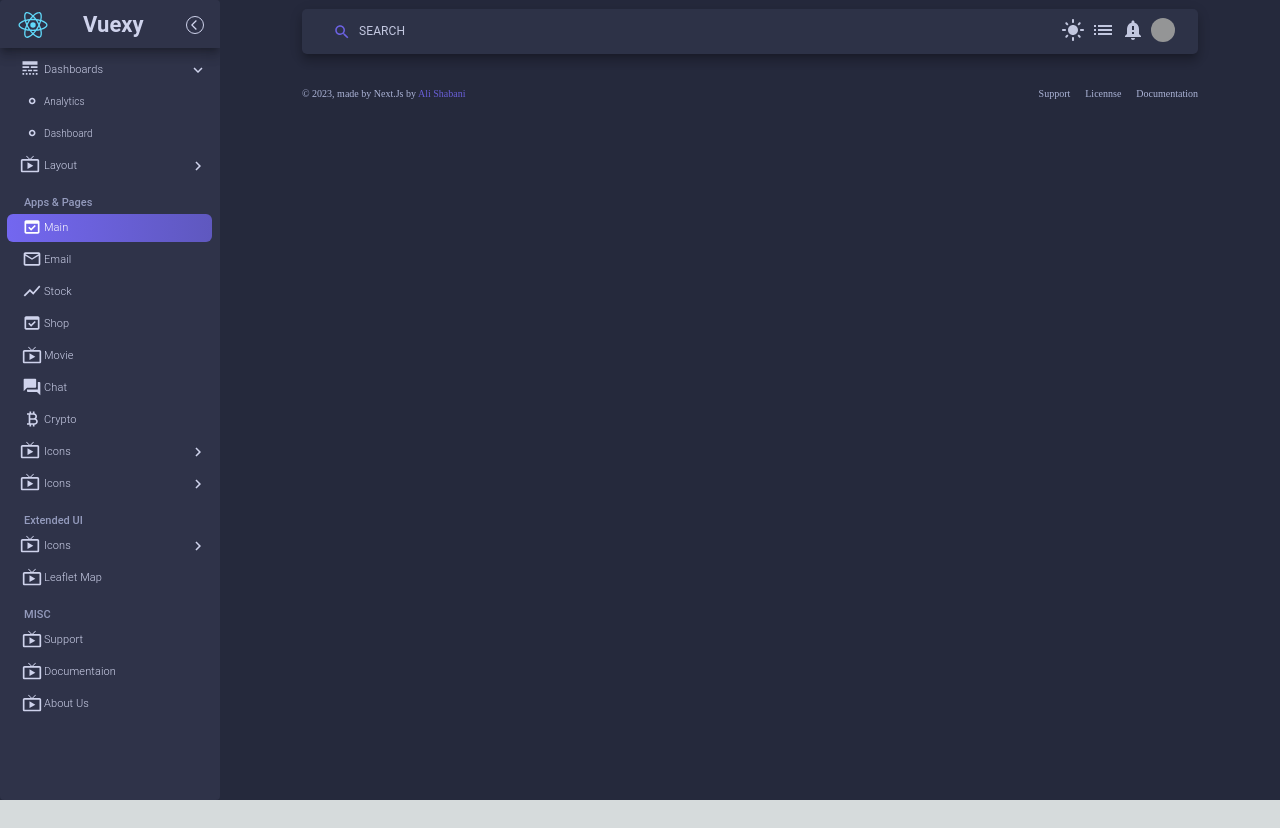
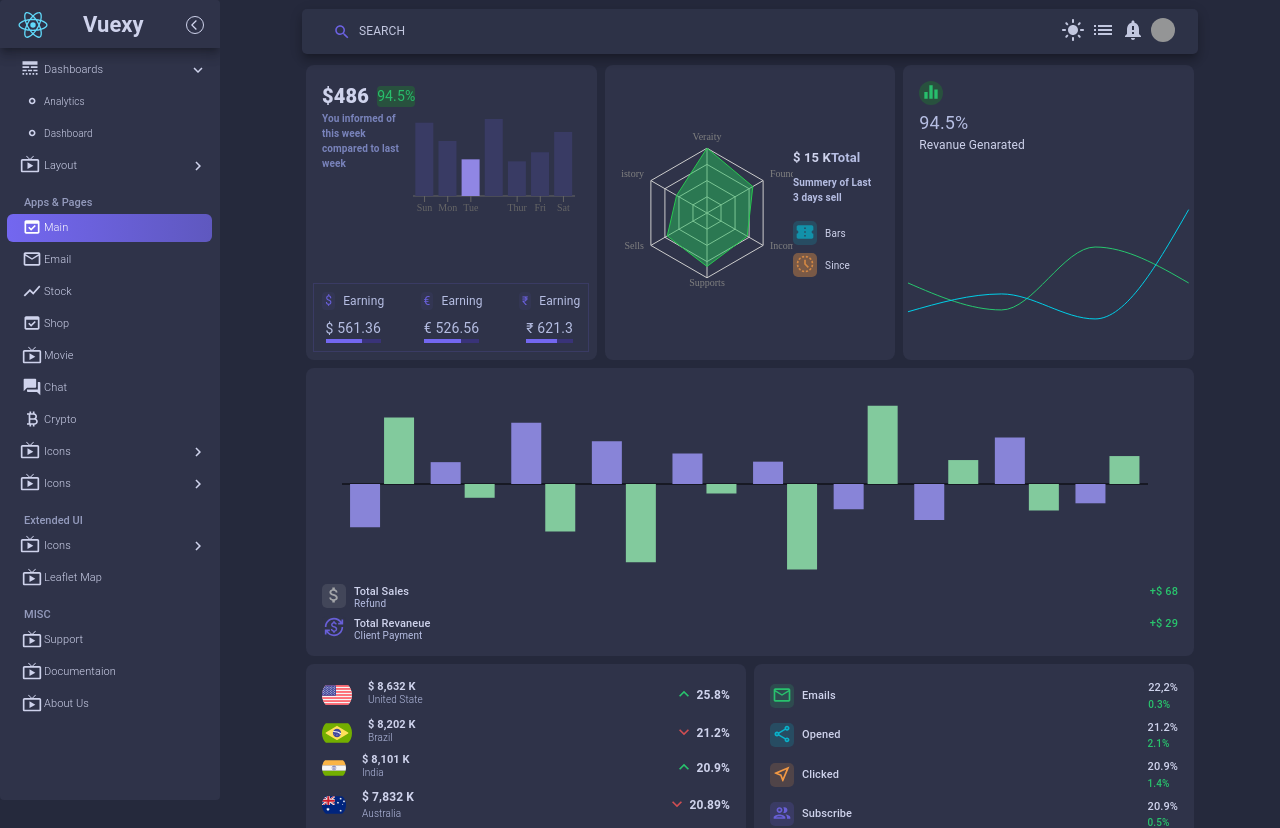
Before and after one commit to aliShab-dev/Vuexy-colon, a Next.js app: page /dashboard/analytics in a window 1280 px wide. Shown: the top 828 px of the page. Before the commit the page ends 800 px from the top, so only its background shows below. Built offline with nearby package versions, Linux system fonts and the light colour scheme; grey boxes are pictures that could not be loaded.

Commit message:
added_staticPath_&_staticProps_to_dashboard

```diff
--- a/src/component/dashboard/component/Analytics.jsx
+++ b/src/component/dashboard/component/Analytics.jsx
@@ -6,7 +6,7 @@ import RadarChart from "../RadarChart"
 import { Status } from "../Status"
 import dashLoader from "./dashLoader"
 
-const Analytics = ({ barData, linearData }) => {
+const Analytics = ({ bar_chart, linear_chart }) => {
 
   const BarWrapper = dashLoader(BarChart, 12, 12, 4)
   const RadarWrapper = dashLoader(RadarChart, 12, 12, 4)
@@ -17,11 +17,11 @@ const Analytics = ({ barData, linearData }) => {
 
   return(
         <>
-          <BarWrapper barData={barData}/>
+          <BarWrapper barData={bar_chart}/>
 
           <RadarWrapper/>
 
-          <LinearWrapper minHeight={150} linearData={linearData}/>
+          <LinearWrapper minHeight={190} linearData={linear_chart}/>
 
           <BrushWrapper/>
 
--- a/src/component/dashboard/component/Dashboard.jsx
+++ b/src/component/dashboard/component/Dashboard.jsx
@@ -1,14 +1,17 @@
-const { default: BarChart } = require("../BarChart")
-const { BrushBar } = require("../BrushChart")
-const { CountryBoard } = require("../CountryBoard")
-const { default: LinearChart } = require("../linearChart")
-const { default: RadarChart } = require("../RadarChart")
-const { default: SliderDashboard } = require("../SliderDashboard")
-const { Status } = require("../Status")
-const { default: TreeMap } = require("../treeMap")
-const { default: dashLoader } = require("./dashLoader")
+import { BrandingWatermarkRounded } from "@mui/icons-material"
+import BarChart from "../BarChart"
+import { BrushBar } from "../BrushChart"
+import { CountryBoard } from "../CountryBoard"
+import LinearChart from "../linearChart"
+import SliderDashboard from "../SliderDashboard"
+import { Status } from "../Status"
+import TreeMap from "../treeMap"
+import dashLoader from "./dashLoader"
 
-const DashBoard = ({barData, linearData, radialData}) => {
+
+const DashBoard = ({bar_chart, linear_chart, radial_chart}) => {
+
+  console.log(bar_chart)
 
   const SliderWrapper = dashLoader(SliderDashboard , 12, 8, 8)
   const LinearWrapper = dashLoader(LinearChart, 12, 4, 4)
@@ -24,11 +27,11 @@ const DashBoard = ({barData, linearData, radialData}) => {
 
           <SliderWrapper/>
 
-          <LinearWrapper minHeight={100} linearData={linearData}/>
+          <LinearWrapper minHeight={100} linearData={linear_chart}/>
 
-          <BarWrapper barData={barData}/>
+          <BarWrapper barData={bar_chart}/>
 
-          <TreeWrapper treeData={radialData}/>
+          <TreeWrapper treeData={radial_chart}/>
 
           <CountryWrapper/>
 
--- a/src/component/dashboard/component/dashLayout.jsx
+++ /dev/null
@@ -1,40 +0,0 @@
-import React from 'react'
-import styled from '@emotion/styled'
-import { Grid } from '@mui/material'
-import Analytics from './Analytics'
-import DashBoard from './Dashboard'
-
-
-const Container = styled(Grid)({
-  width: '100%',
-  display:'flex',
-  direction: 'column',
-  borderRadius: '8px',
-  marginBottom: '5px',
-
-  '@media(max-width:1200px)': {
-    marginTop: '50px',
-  },
-})
-
-
-
-const dashLayout = ({ data }) => {
-  return (props) => {
-
-    return (
-      <Container container spacing={1} >
-
-        {
-          component === "dashboard" ?
-            <DashBoard {...props} {...data}/>
-            :
-            <Analytics {...props} {...data}/>
-        }
-
-      </Container>
-    )
-  }
-}
-
-export default dashLayout
--- a/src/pages/dashboard/[dash].js
+++ b/src/pages/dashboard/[dash].js
@@ -1,13 +1,38 @@
 import React from 'react'
-import dashLayout from '@/component/dashboard/component/dashLayout'
+import styled from '@emotion/styled'
+import { Grid } from '@mui/material'
+import Analytics from '@/component/dashboard/component/Analytics'
+import DashBoard from '@/component/dashboard/component/Dashboard'
 
+const Container = styled(Grid)({
+  width: '100%',
+  display:'flex',
+  direction: 'column',
+  borderRadius: '8px',
+  marginBottom: '5px',
+
+  '@media(max-width:1200px)': {
+    marginTop: '50px',
+  },
+})
 
 
 
 const Dash = ({ component, data }) => {
-  console.log(component)
+
   return(
-    <dashLayout data={data}/>
+    <Container container spacing={1} >
+
+    {
+      component === "dashboard" ?
+
+        <DashBoard  {...data}/>
+        :
+        <Analytics  {...data}/>
+    }
+
+  </Container>
+
   )
 }
 
@@ -28,7 +53,7 @@ export async function  getStaticProps ({ params }) {
   const {linear_chart} = await import('../../data/data')
   const {radial_chart} = await import('../../data/data')
 
-  console.log(params.dash)
+
   switch( params.dash ) {
     case'analytics':
       return{
```
